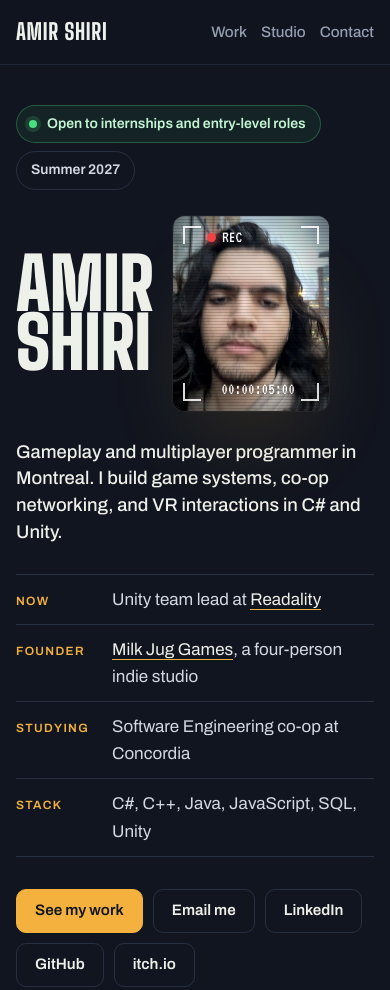
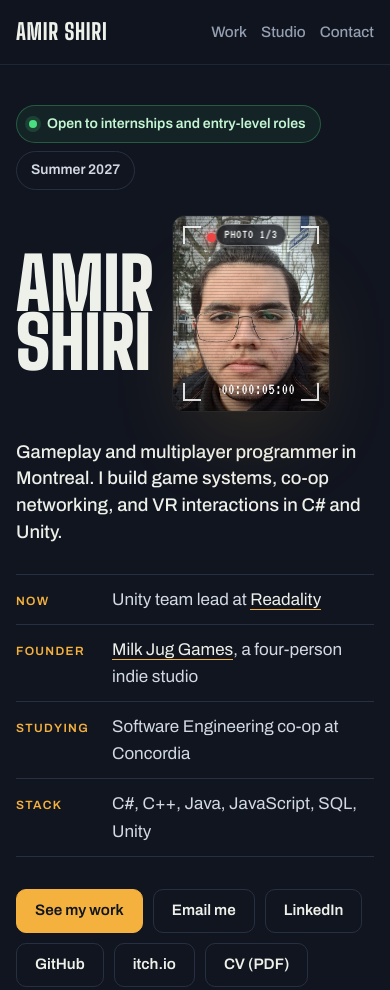
Before and after one commit to AmirSh1ri/AmirSh1ri.github.io, a plain HTML site: page index.html in a window 390 px wide. Shown: the top 990 px of the page. Drawn offline with Linux system fonts and the light colour scheme.

Commit message:
Add CV download and a photo switcher to compare portraits
Co-Authored-By: Claude Opus 5.5 <noreply@anthropic.com>
Claude-Session: https://claude.ai/code/session_017hoeXha77MG69fUMfqY4j6

```diff
--- a/index.html
+++ b/index.html
@@ -94,6 +94,8 @@ p{margin:0}
 /* viewfinder */
 .vf{position:relative;justify-self:end;width:100%;max-width:420px;aspect-ratio:4/5;border-radius:14px;overflow:hidden;background:#000;box-shadow:0 50px 100px -50px rgba(244,177,62,.45),0 0 0 1px rgba(255,255,255,.04)}
 .vf>img{width:100%;height:100%;object-fit:cover;filter:contrast(1.05) saturate(.92)}
+.vf-swap{position:absolute;left:50%;top:14px;z-index:4;transform:translateX(-50%);padding:6px 12px 5px;border:1px solid rgba(255,255,255,.35);border-radius:999px;background:rgba(9,11,16,.7);-webkit-backdrop-filter:blur(6px);backdrop-filter:blur(6px);color:#fff;font:400 1.05rem/1 var(--osd);letter-spacing:.06em;text-transform:uppercase;white-space:nowrap;cursor:pointer}
+.vf-swap:hover{border-color:var(--sodium);color:var(--sodium)}
 .vf::before{content:"";position:absolute;inset:0;z-index:2;pointer-events:none;background:repeating-linear-gradient(to bottom,rgba(0,0,0,.16) 0 1px,transparent 1px 3px)}
 .vf::after{content:"";position:absolute;inset:0;z-index:2;pointer-events:none;background:radial-gradient(ellipse at center,transparent 52%,rgba(0,0,0,.55) 100%)}
 .osd{position:absolute;inset:0;z-index:3;pointer-events:none;font:1.55rem/1 var(--osd);color:#fff;text-shadow:0 0 6px rgba(0,0,0,.7)}
@@ -337,6 +339,7 @@ p{margin:0}
   .projects,.studio-stats{grid-template-columns:1fr}
   .models{grid-template-columns:1fr 1fr;gap:8px;padding:8px}
   .ra-logo{left:50%;top:auto;bottom:7%;width:30%;transform:translateX(-50%)}
+  .vf-swap{top:8px;padding:4px 8px 3px;font-size:.8rem}
   .brand-head img{width:60px;height:60px;border-radius:13px}
   .thumbs{gap:6px}
   .play{width:26px;height:26px;margin:-13px 0 0 -13px}
@@ -402,15 +405,17 @@ p{margin:0}
       <a class="btn" href="https://www.linkedin.com/in/amir-shiri-3b56232a9/" target="_blank" rel="noopener">LinkedIn</a>
       <a class="btn" href="https://github.com/AmirSh1ri" target="_blank" rel="noopener">GitHub</a>
       <a class="btn" href="https://milkythethird.itch.io/" target="_blank" rel="noopener">itch.io</a>
+      <a class="btn" href="Amir-Shiri-CV.pdf" target="_blank" rel="noopener">CV (PDF)</a>
     </div>
   </div>
   <div class="vf">
-    <img src="img/me.webp" alt="Portrait of Amir Shiri" width="560" height="700" fetchpriority="high">
+    <img id="me-photo" src="img/me-2.webp" alt="Portrait of Amir Shiri" width="560" height="700" fetchpriority="high">
+    <button class="vf-swap" id="me-swap" type="button" aria-label="Show the next photo">Photo <span id="me-n">1</span>/3</button>
     <div class="osd" aria-hidden="true">
       <span class="c tl"></span><span class="c tr"></span><span class="c bl"></span><span class="c br"></span>
       <span class="rec"><span class="dot"></span>REC</span>
       <span class="bat"><i></i><i></i><i></i><i class="e"></i></span>
-      <span class="cam">CAM 01</span>
+      <span class="cam" id="me-cam">CAM 01</span>
       <span class="tc" id="tc">00:00:00:00</span>
     </div>
   </div>
@@ -460,7 +465,7 @@ p{margin:0}
   <div class="studio-stats rv">
     <div class="card stat">
       <div class="stack" aria-hidden="true">
-        <span><img src="img/me.webp" alt="" width="46" height="46" loading="lazy" decoding="async"></span>
+        <span><img id="me-mini" src="img/me-2.webp" alt="" width="46" height="46" loading="lazy" decoding="async"></span>
         <span><svg class="i"><use href="#i-code"/></svg></span>
         <span><svg class="i"><use href="#i-brush"/></svg></span>
         <span><svg class="i"><use href="#i-brush"/></svg></span>
@@ -696,6 +701,7 @@ p{margin:0}
       <a class="btn" href="https://www.linkedin.com/in/amir-shiri-3b56232a9/" target="_blank" rel="noopener">LinkedIn</a>
       <a class="btn" href="https://github.com/AmirSh1ri" target="_blank" rel="noopener">GitHub</a>
       <a class="btn" href="https://milkythethird.itch.io/" target="_blank" rel="noopener">itch.io</a>
+      <a class="btn" href="Amir-Shiri-CV.pdf" target="_blank" rel="noopener">CV (PDF)</a>
     </div>
   </div>
 </section>
@@ -819,5 +825,18 @@ p{margin:0}
   },1000/12);
 })();
 </script>
+<script>
+(function(){
+  var photos=['img/me-2.webp','img/me-3.webp','img/me.webp'];
+  var img=document.getElementById('me-photo'),mini=document.getElementById('me-mini'),
+      btn=document.getElementById('me-swap'),n=document.getElementById('me-n'),cam=document.getElementById('me-cam');
+  if(!img||!btn)return;
+  var i=0;try{i=parseInt(localStorage.getItem('mePhoto'),10)||0}catch(e){}
+  if(i<0||i>=photos.length)i=0;
+  function show(){img.src=photos[i];if(mini)mini.src=photos[i];n.textContent=i+1;cam.textContent='CAM 0'+(i+1);}
+  show();
+  btn.addEventListener('click',function(){i=(i+1)%photos.length;show();try{localStorage.setItem('mePhoto',i)}catch(e){}});
+})();
+</script>
 </body>
 </html>
```
Also changed, not shown: img/me-2.webp (added), img/me-3.webp (added), 1 other file.
